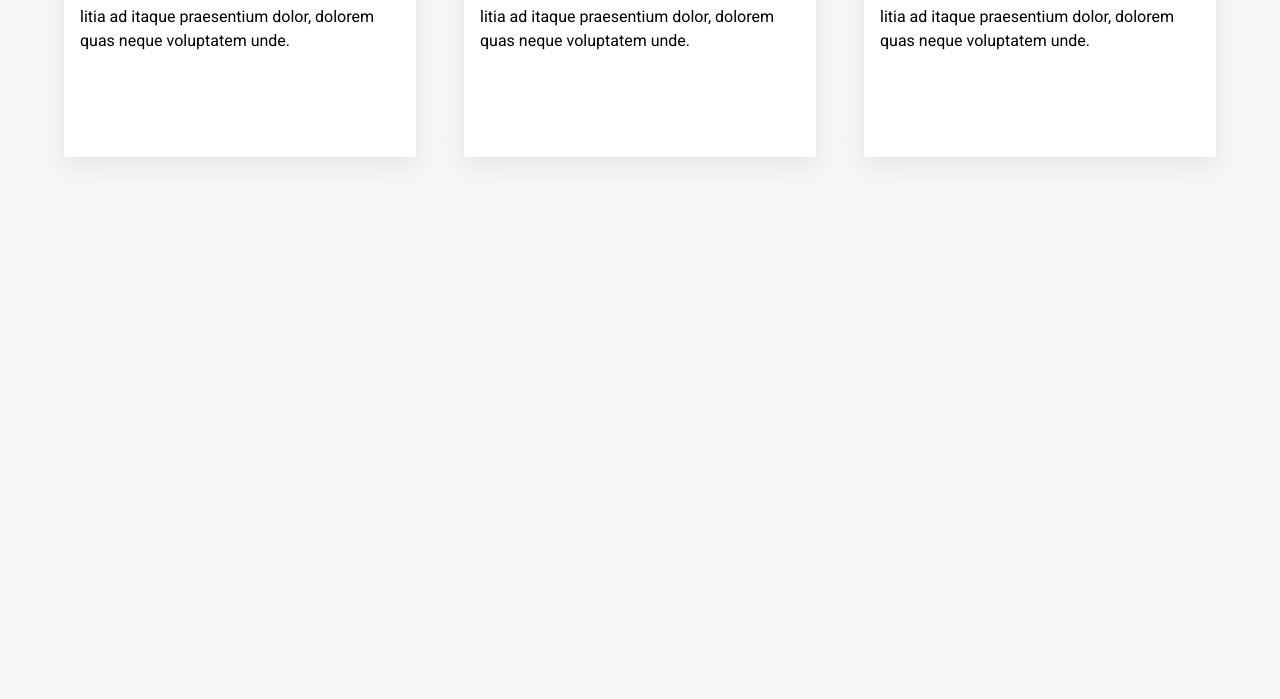
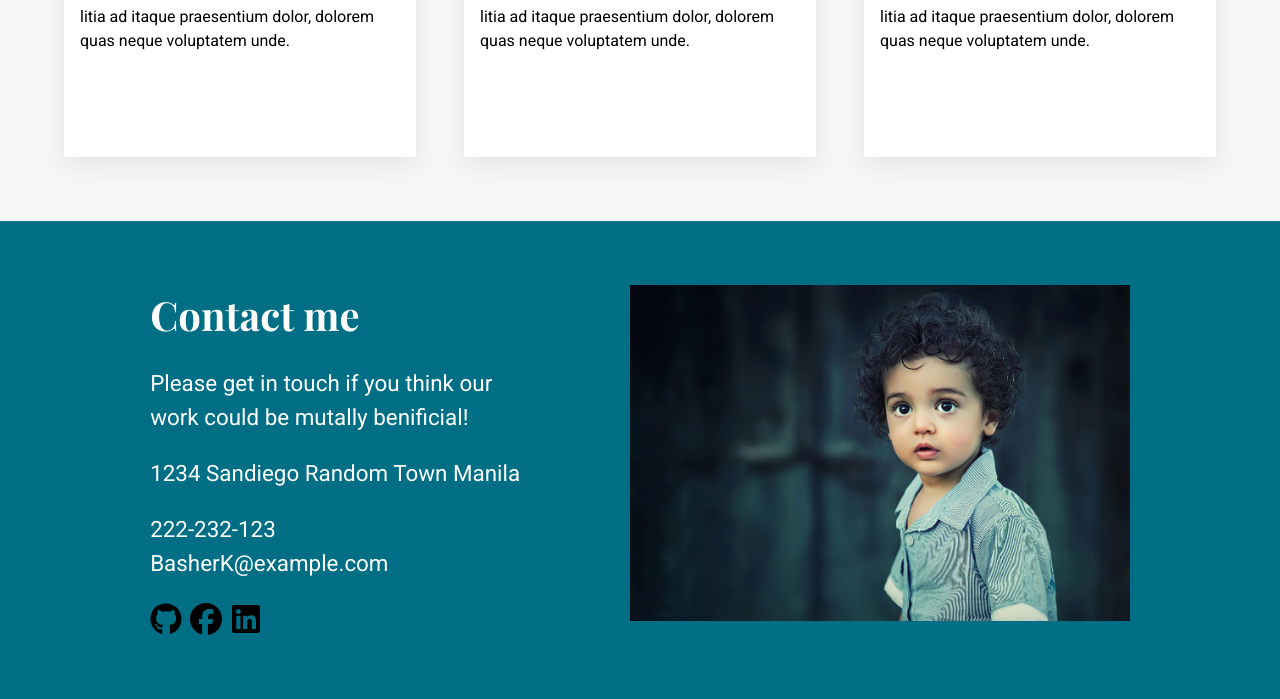
Before and after one commit to Basher113/odin-homepage, a plain HTML site: page index.html in a window 1280 px wide. Shown: the part 1399-2098 px from the top of the page. Before the commit the page ends 1620 px from the top, so only its background shows below. Drawn offline with nearby package versions, Linux system fonts and the light colour scheme; a web font is replaced by a local one.

Commit message:
Finish footer section

```diff
--- a/assets/css/about.css
+++ b/assets/css/about.css
@@ -23,6 +23,7 @@
 }
 
 .about-image {
+    text-align: center;
     background: url(../images/picture3.jpg);
     background-position: center;
     background-size: cover;
@@ -34,11 +35,12 @@
 }
 
 .about-image .name {
-  font-size: 2rem;
+  font-size: 3rem;
   color: rgb(252, 252, 252);
+  letter-spacing: 1px;
   position: absolute;
   bottom: 0;
-  left: 35%;
+  left: 0.8em;
 }
 
 .about-card {
--- /dev/null
+++ b/assets/css/footer.css
@@ -0,0 +1,30 @@
+.footer-section {
+    background-color: var(--primary-color);
+    padding: 4em;
+    color: white;
+    display: flex;
+    justify-content: space-evenly;
+    gap: 1em;
+}
+
+.footer-left {
+    font-size: 1.4rem;
+    max-inline-size: 30ch;
+    display: flex;
+    flex-direction: column;
+    gap: 1em;
+}
+
+.footer-left h2 {
+    font-size: 2.5rem;
+}
+
+.footer-left .icons {
+    display: flex;
+    justify-content: start;
+    gap: 8px;
+}
+
+.footer-right img {
+    max-width: 500px;
+}
--- a/index.html
+++ b/index.html
@@ -14,6 +14,7 @@
     <link rel="stylesheet" href="assets/css/styles.css">
     <link rel="stylesheet" href="assets/css/about.css">
     <link rel="stylesheet" href="assets/css/main.css">
+    <link rel="stylesheet" href="assets/css/footer.css">
 </head>
 <body>
 
@@ -21,7 +22,7 @@
         <div class="about-background"></div>
         <div class="about-content">
             <div class="about-image">
-                <h1 class="name playfair-font">Basher Kalim</h1>
+                <h1 class="name playfair-font">Basher Abas Kalim</h1>
             </div>
             <div class="about-card">
                 <h3 class="playfair-font">About Me</h3>
@@ -123,6 +124,29 @@
         </div>
     </div>
 
+    <div class="footer-section">
+        <div class="footer-left">
+            <h2 class="playfair-font">Contact me</h2>
+            <div>Please get in touch if you think our work could be mutally benificial!</div>
+
+            <div class="address">1234 Sandiego Random Town Manila</div>
+
+            <div class="contact">
+                <div class="phone-number">222-232-123</div>
+                <div class="email">BasherK@example.com</div>
+            </div>
+
+            <div class="icons">
+                <img src="assets/icons/github-brands.svg" alt="github icon" class="icon">
+                <img src="assets/icons/facebook-brands.svg" alt="facebook icon" class="icon">
+                <img src="assets/icons/linkedin-brands.svg" alt="linkedin icon" class="icon">
+            </div>
+        </div>
+        <div class="footer-right">
+            <img src="assets/images/picture3.jpg" alt="">
+        </div>
+    </div>
+
     <script src="assets/js/script.js"></script>
 </body>
 </html>
```
Also changed, not shown: 1 other file.
